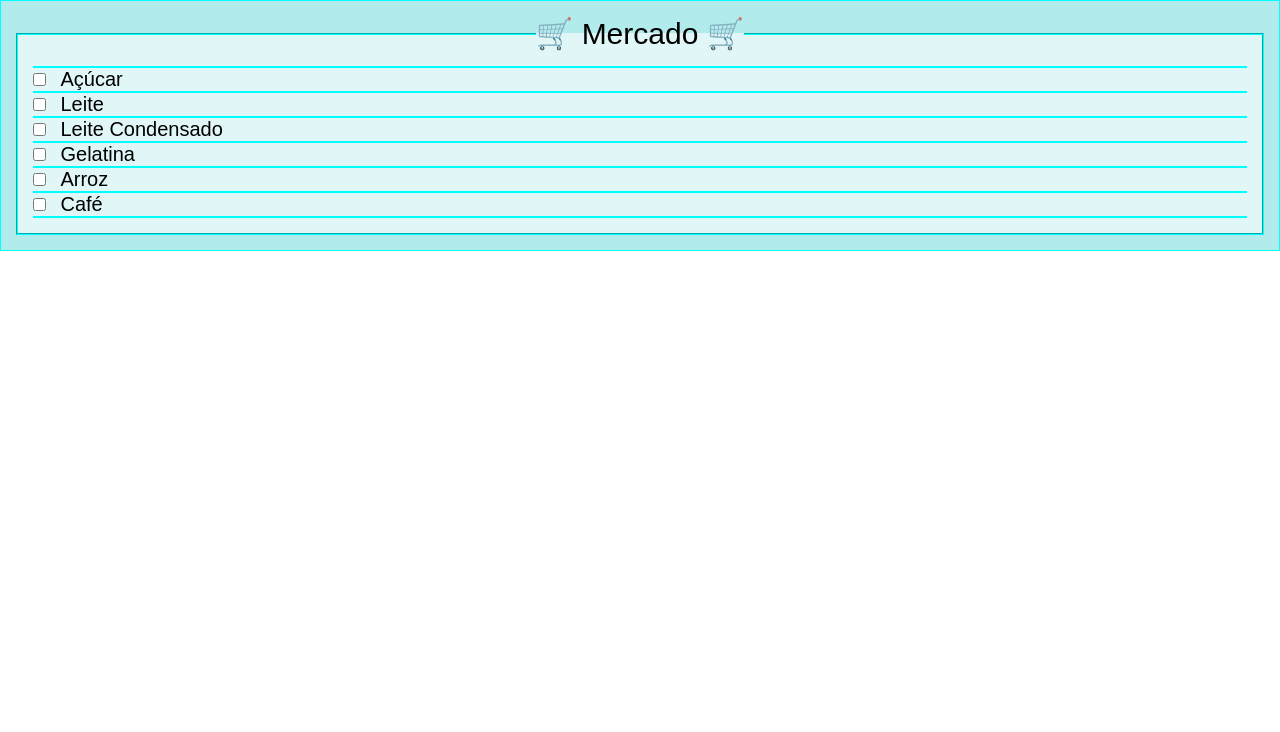
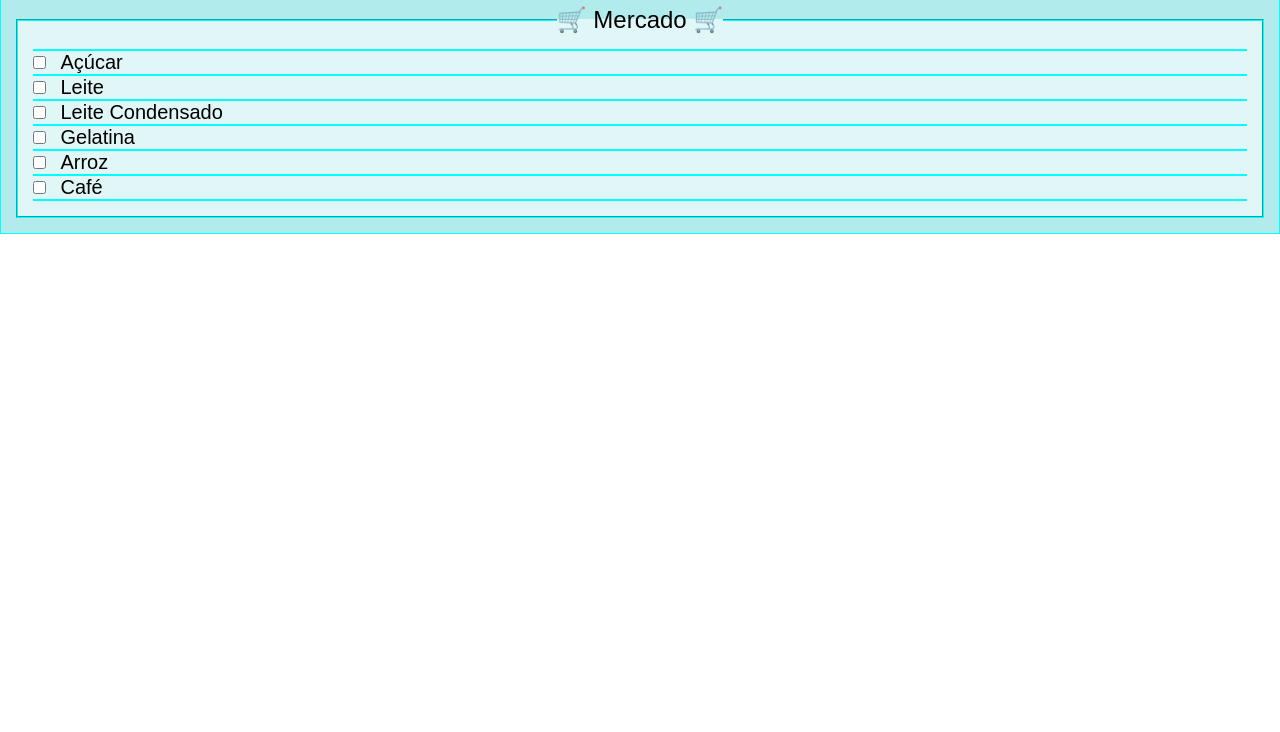
Before and after one commit to cleone-miranda/lista-de-compras, a plain HTML site: page index.html in a window 1280 px wide. Shown: the part 68-800 px from the top of the page. Drawn offline with Linux system fonts and the light colour scheme.

Commit message:
update h1, legend font-size: 1.5em;

```diff
--- a/css/style.css
+++ b/css/style.css
@@ -12,6 +12,7 @@ h2 {
 
 h1 {
     margin: 15px auto;
+    font-size: 2em;
 }
 
 form {
@@ -29,7 +30,7 @@ fieldset {
 }
 
 legend {
-    font-size: 30px;
+    font-size: 2em;
 }
 
 label {
@@ -43,3 +44,9 @@ hr {
     height: 1px;
     border: .5px solid aqua;
 }
+
+@media screen and (min-width: 300px) {
+    h1, legend{
+        font-size: 1.5em;
+    }
+}
```
